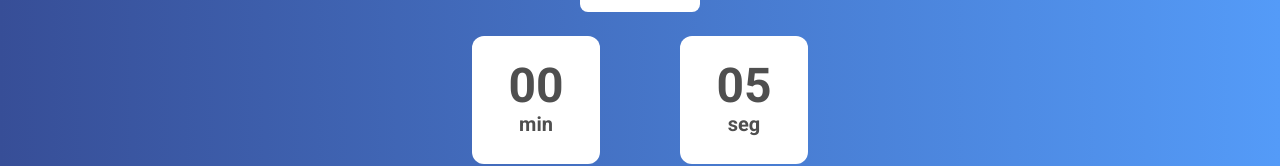
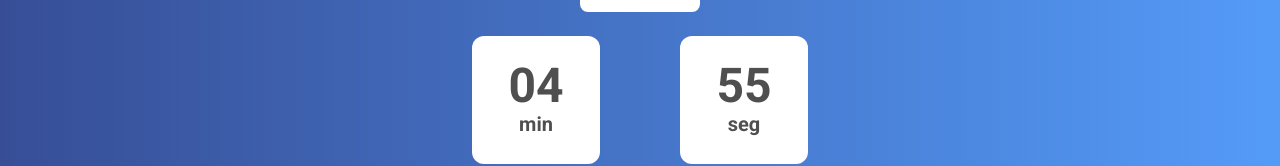
Before and after one commit to Emillyme/QualityQuest, a React (Vite) app: page /palavraoculta in a window 1280 px wide. Shown: the part 268-434 px from the top of the page. Built offline with nearby package versions, Linux system fonts and the light colour scheme.

Commit message:
tempo do palavra oculta arrumado

```diff
--- a/src/pages/PalavraOculta.jsx
+++ b/src/pages/PalavraOculta.jsx
@@ -62,7 +62,7 @@ const PalavraOculta = () => {
     const [dicaVisivel, setDicaVisivel] = useState('');
 
     // cronometro
-    const [timeLeft, setTimeLeft] = useState(10);
+    const [timeLeft, setTimeLeft] = useState(300);
 
     useEffect(() => {
         let interval = null;
```
